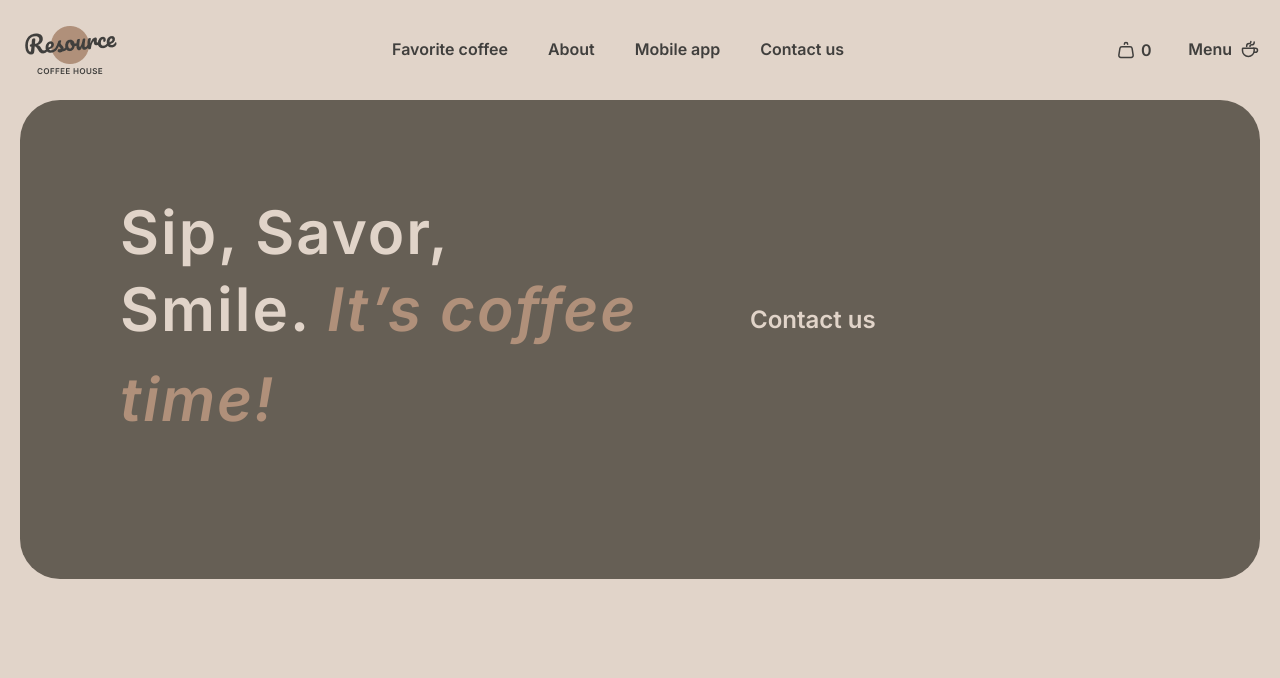
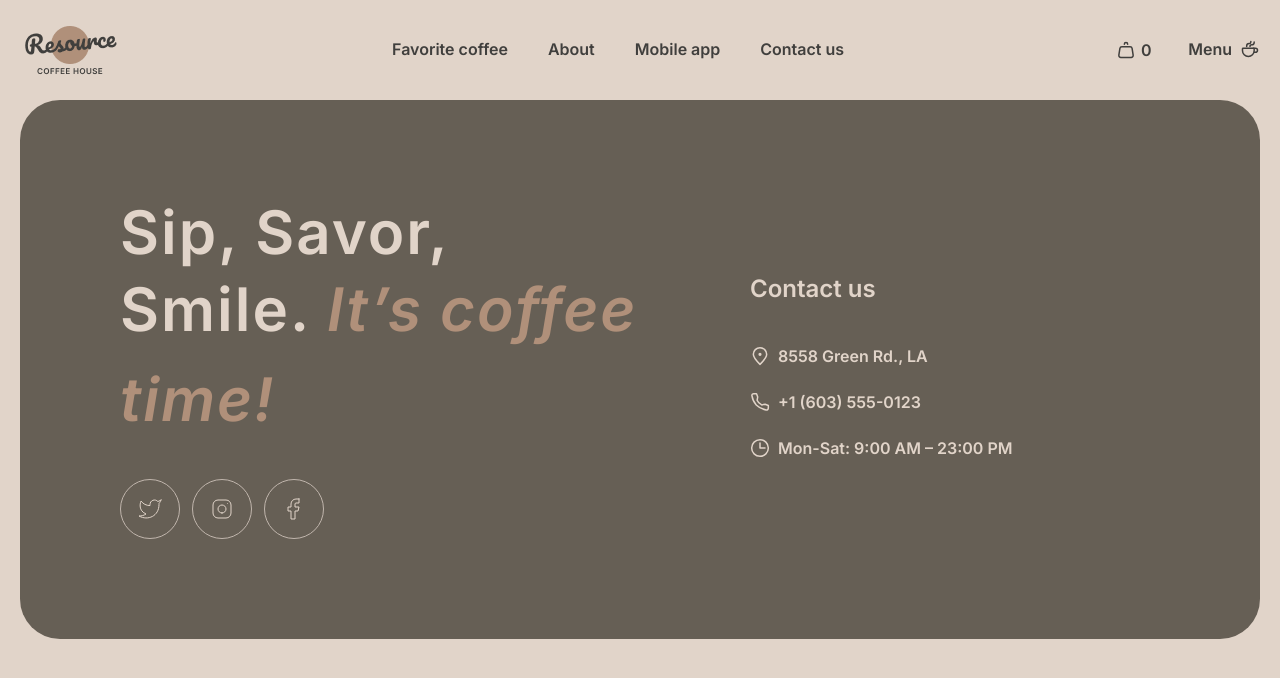
Before and after one commit to Baxromxoja16/coffee-house, an Angular app: page / in a window 1280 px wide. Shown: the top 678 px of the page. Built offline with nearby package versions, Linux system fonts and the light colour scheme.

Commit message:
feat: add button social and contact link components

```diff
--- /dev/null
+++ b/src/app/components/button-social/button-social.css
@@ -0,0 +1,28 @@
+.social-button {
+    display: flex;
+    align-items: center;
+    justify-content: center;
+    padding: 18px;
+    border-radius: 100px;
+    cursor: pointer;
+    line-height: 150%;
+    letter-spacing: 0;
+    font-size: 16px;
+    font-weight: 600;
+    width: 60px;
+    height: 60px;
+
+    background: transparent;
+    border: 1px solid var(--boder-ligtht);
+
+    transition: ease-in-out 0.3s;
+}
+
+.social-button:hover {
+    background: var(--body);
+    border: 1px solid var(--body);
+}
+.social-button:hover svg path {
+    stroke: var(--dark) !important;
+    transition: 0.3s;
+}
--- /dev/null
+++ b/src/app/components/button-social/button-social.html
@@ -0,0 +1,3 @@
+<div class="social-button">
+    <ng-content select="span"></ng-content>
+</div>
--- /dev/null
+++ b/src/app/components/contact-link/contact-link.css
@@ -0,0 +1,30 @@
+.contact-link {
+    letter-spacing: 0;
+    font-size: 16px;
+    font-weight: 600;
+    color: var(--light);
+    text-decoration: none;
+    display: inline-block;
+    position: relative;
+}
+
+.contact-link::after {
+    content: "";
+    display: block;
+    height: 2px;
+    width: 100%;
+    background: var(--light);
+    opacity: 0;
+    margin-top: 4px;
+    transition: opacity 0.3s ease-in-out;
+}
+
+.contact-link:hover::after {
+    opacity: 1;
+}
+
+.contact-content {
+    display: flex;
+    align-items: center;
+    gap: 8px;
+}
--- /dev/null
+++ b/src/app/components/contact-link/contact-link.html
@@ -0,0 +1,6 @@
+<a href="#!" class="contact-link">
+    <div class="contact-content">
+        <ng-content select="svg"></ng-content>
+        <ng-content select="span"></ng-content>
+    </div>
+</a>
--- a/src/app/components/footer/footer.html
+++ b/src/app/components/footer/footer.html
@@ -4,64 +4,85 @@
             <div class="footer-social">
                 <h2 class="main-title">Sip, Savor, Smile. <span>It’s coffee time!</span></h2>
                 <div class="social">
-                    <!-- <button-social>
-                        <span slot="icon" class="center">
-                            <svg width="24" height="24"  viewBox="0 0 24 24" fill="none" xmlns="http://www.w3.org/2000/svg">
-                                <path d="M23 3.01006C23 3.01006 20.9821 4.20217 19.86 4.54006C19.2577 3.84757 18.4573 3.35675 17.567 3.13398C16.6767 2.91122 15.7395 2.96725 14.8821 3.29451C14.0247 3.62177 13.2884 4.20446 12.773 4.96377C12.2575 5.72309 11.9877 6.62239 12 7.54006V8.54006C10.2426 8.58562 8.50127 8.19587 6.93101 7.4055C5.36074 6.61513 4.01032 5.44869 3 4.01006C3 4.01006 -1 13.0101 8 17.0101C5.94053 18.408 3.48716 19.109 1 19.0101C10 24.0101 21 19.0101 21 7.51006C20.9991 7.23151 20.9723 6.95365 20.92 6.68006C21.9406 5.67355 23 3.01006 23 3.01006Z" stroke="#E1D4C9" stroke-linecap="round" stroke-linejoin="round"/>
+                    <app-button-social>
+                        <span class="center">
+                            <svg width="24" height="24" viewBox="0 0 24 24" fill="none"
+                                xmlns="http://www.w3.org/2000/svg">
+                                <path
+                                    d="M23 3.01006C23 3.01006 20.9821 4.20217 19.86 4.54006C19.2577 3.84757 18.4573 3.35675 17.567 3.13398C16.6767 2.91122 15.7395 2.96725 14.8821 3.29451C14.0247 3.62177 13.2884 4.20446 12.773 4.96377C12.2575 5.72309 11.9877 6.62239 12 7.54006V8.54006C10.2426 8.58562 8.50127 8.19587 6.93101 7.4055C5.36074 6.61513 4.01032 5.44869 3 4.01006C3 4.01006 -1 13.0101 8 17.0101C5.94053 18.408 3.48716 19.109 1 19.0101C10 24.0101 21 19.0101 21 7.51006C20.9991 7.23151 20.9723 6.95365 20.92 6.68006C21.9406 5.67355 23 3.01006 23 3.01006Z"
+                                    stroke="#E1D4C9" stroke-linecap="round" stroke-linejoin="round" />
                             </svg>
                         </span>
-                    </button-social>
-                    <button-social>
-                        <span slot="icon" class="center">
-                            <svg width="24" height="24" viewBox="0 0 24 24" fill="none" xmlns="http://www.w3.org/2000/svg">
-                                <path d="M12 16C14.2091 16 16 14.2091 16 12C16 9.79086 14.2091 8 12 8C9.79086 8 8 9.79086 8 12C8 14.2091 9.79086 16 12 16Z" stroke="#E1D4C9" stroke-linecap="round" stroke-linejoin="round"/>
-                                <path d="M3 16V8C3 5.23858 5.23858 3 8 3H16C18.7614 3 21 5.23858 21 8V16C21 18.7614 18.7614 21 16 21H8C5.23858 21 3 18.7614 3 16Z" stroke="#E1D4C9"/>
-                                <path d="M17.5 6.51L17.51 6.49889" stroke="#E1D4C9" stroke-linecap="round" stroke-linejoin="round"/>
+                    </app-button-social>
+                    <app-button-social>
+                        <span class="center">
+                            <svg width="24" height="24" viewBox="0 0 24 24" fill="none"
+                                xmlns="http://www.w3.org/2000/svg">
+                                <path
+                                    d="M12 16C14.2091 16 16 14.2091 16 12C16 9.79086 14.2091 8 12 8C9.79086 8 8 9.79086 8 12C8 14.2091 9.79086 16 12 16Z"
+                                    stroke="#E1D4C9" stroke-linecap="round" stroke-linejoin="round" />
+                                <path
+                                    d="M3 16V8C3 5.23858 5.23858 3 8 3H16C18.7614 3 21 5.23858 21 8V16C21 18.7614 18.7614 21 16 21H8C5.23858 21 3 18.7614 3 16Z"
+                                    stroke="#E1D4C9" />
+                                <path d="M17.5 6.51L17.51 6.49889" stroke="#E1D4C9" stroke-linecap="round"
+                                    stroke-linejoin="round" />
                             </svg>
                         </span>
-                    </button-social>
-                    <button-social>
-                        <span slot="icon" class="center">
-                            <svg width="24" height="24" viewBox="0 0 24 24" fill="none" xmlns="http://www.w3.org/2000/svg">
-                                <path d="M17 2H14C12.6739 2 11.4021 2.52678 10.4645 3.46447C9.52678 4.40215 9 5.67392 9 7V10H6V14H9V22H13V14H16L17 10H13V7C13 6.73478 13.1054 6.48043 13.2929 6.29289C13.4804 6.10536 13.7348 6 14 6H17V2Z" stroke="#E1D4C9" stroke-linecap="round" stroke-linejoin="round"/>
+                    </app-button-social>
+                    <app-button-social>
+                        <span class="center">
+                            <svg width="24" height="24" viewBox="0 0 24 24" fill="none"
+                                xmlns="http://www.w3.org/2000/svg">
+                                <path
+                                    d="M17 2H14C12.6739 2 11.4021 2.52678 10.4645 3.46447C9.52678 4.40215 9 5.67392 9 7V10H6V14H9V22H13V14H16L17 10H13V7C13 6.73478 13.1054 6.48043 13.2929 6.29289C13.4804 6.10536 13.7348 6 14 6H17V2Z"
+                                    stroke="#E1D4C9" stroke-linecap="round" stroke-linejoin="round" />
                             </svg>
                         </span>
-                    </button-social> -->
+                    </app-button-social>
                 </div>
             </div>
             <div class="footer-contact">
                 <h3 class="contact-title">Contact us</h3>
 
                 <div class="contact-links">
-                    <!-- <contact-link>
-                        <svg width="20" height="20" slot="icon" viewBox="0 0 20 20" fill="none" xmlns="http://www.w3.org/2000/svg">
-                            <path d="M16.6663 8.33329C16.6663 12.0152 9.99967 18.3333 9.99967 18.3333C9.99967 18.3333 3.33301 12.0152 3.33301 8.33329C3.33301 4.65139 6.31778 1.66663 9.99967 1.66663C13.6816 1.66663 16.6663 4.65139 16.6663 8.33329Z" stroke="#E1D4C9" stroke-width="1.5"/>
-                            <path d="M10.0003 9.16667C10.4606 9.16667 10.8337 8.79357 10.8337 8.33333C10.8337 7.8731 10.4606 7.5 10.0003 7.5C9.54009 7.5 9.16699 7.8731 9.16699 8.33333C9.16699 8.79357 9.54009 9.16667 10.0003 9.16667Z" fill="#E1D4C9" stroke="#E1D4C9" stroke-width="1.5" stroke-linecap="round" stroke-linejoin="round"/>
-                            </svg>
-
-
-                        <span slot="text">8558 Green Rd.,  LA</span>
-                    </contact-link>
-                    <contact-link>
-                        <svg width="20" slot="icon" height="20" viewBox="0 0 20 20" fill="none" xmlns="http://www.w3.org/2000/svg">
-                            <path d="M15.0984 12.2516L11.6665 12.9166C9.34845 11.7531 7.91654 10.4166 7.08321 8.33329L7.72483 4.89154L6.51197 1.66663L3.72946 1.66663C2.60191 1.66663 1.71466 2.59958 1.90108 3.71161C2.29888 6.08454 3.37231 10.0391 6.24987 12.9166C9.27338 15.9401 13.5661 17.3318 16.1378 17.9288C17.299 18.1983 18.3332 17.2908 18.3332 16.0988L18.3332 13.4843L15.0984 12.2516Z" stroke="#E1D4C9" stroke-width="1.5" stroke-linecap="round" stroke-linejoin="round"/>
+                    <app-contact-link>
+                        <svg width="20" height="20" viewBox="0 0 20 20" fill="none" xmlns="http://www.w3.org/2000/svg">
+                            <path
+                                d="M16.6663 8.33329C16.6663 12.0152 9.99967 18.3333 9.99967 18.3333C9.99967 18.3333 3.33301 12.0152 3.33301 8.33329C3.33301 4.65139 6.31778 1.66663 9.99967 1.66663C13.6816 1.66663 16.6663 4.65139 16.6663 8.33329Z"
+                                stroke="#E1D4C9" stroke-width="1.5" />
+                            <path
+                                d="M10.0003 9.16667C10.4606 9.16667 10.8337 8.79357 10.8337 8.33333C10.8337 7.8731 10.4606 7.5 10.0003 7.5C9.54009 7.5 9.16699 7.8731 9.16699 8.33333C9.16699 8.79357 9.54009 9.16667 10.0003 9.16667Z"
+                                fill="#E1D4C9" stroke="#E1D4C9" stroke-width="1.5" stroke-linecap="round"
+                                stroke-linejoin="round" />
                         </svg>
-                        <span slot="text">+1 (603) 555-0123</span>
-                    </contact-link>
-                    <contact-link>
-                        <svg width="20" height="20" slot="icon" viewBox="0 0 20 20" fill="none" xmlns="http://www.w3.org/2000/svg">
+                        <span>8558 Green Rd., LA</span>
+                    </app-contact-link>
+                    <app-contact-link>
+                        <svg width="20" height="20" viewBox="0 0 20 20" fill="none" xmlns="http://www.w3.org/2000/svg">
+                            <path
+                                d="M15.0984 12.2516L11.6665 12.9166C9.34845 11.7531 7.91654 10.4166 7.08321 8.33329L7.72483 4.89154L6.51197 1.66663L3.72946 1.66663C2.60191 1.66663 1.71466 2.59958 1.90108 3.71161C2.29888 6.08454 3.37231 10.0391 6.24987 12.9166C9.27338 15.9401 13.5661 17.3318 16.1378 17.9288C17.299 18.1983 18.3332 17.2908 18.3332 16.0988L18.3332 13.4843L15.0984 12.2516Z"
+                                stroke="#E1D4C9" stroke-width="1.5" stroke-linecap="round" stroke-linejoin="round" />
+                        </svg>
+                        <span>+1 (603) 555-0123</span>
+                    </app-contact-link>
+                    <app-contact-link>
+                        <svg width="20" height="20" viewBox="0 0 20 20" fill="none" xmlns="http://www.w3.org/2000/svg">
                             <g clip-path="url(#clip0_217_1736)">
-                            <path d="M10 5L10 10L15 10" stroke="#E1D4C9" stroke-width="1.5" stroke-linecap="round" stroke-linejoin="round"/>
-                            <path d="M10.0003 18.3333C14.6027 18.3333 18.3337 14.6023 18.3337 9.99996C18.3337 5.39759 14.6027 1.66663 10.0003 1.66663C5.39795 1.66663 1.66699 5.39759 1.66699 9.99996C1.66699 14.6023 5.39795 18.3333 10.0003 18.3333Z" stroke="#E1D4C9" stroke-width="1.5" stroke-linecap="round" stroke-linejoin="round"/>
+                                <path d="M10 5L10 10L15 10" stroke="#E1D4C9" stroke-width="1.5" stroke-linecap="round"
+                                    stroke-linejoin="round" />
+                                <path
+                                    d="M10.0003 18.3333C14.6027 18.3333 18.3337 14.6023 18.3337 9.99996C18.3337 5.39759 14.6027 1.66663 10.0003 1.66663C5.39795 1.66663 1.66699 5.39759 1.66699 9.99996C1.66699 14.6023 5.39795 18.3333 10.0003 18.3333Z"
+                                    stroke="#E1D4C9" stroke-width="1.5" stroke-linecap="round"
+                                    stroke-linejoin="round" />
                             </g>
                             <defs>
-                            <clipPath id="clip0_217_1736">
-                            <rect width="20" height="20" fill="white"/>
-                            </clipPath>
+                                <clipPath id="clip0_217_1736">
+                                    <rect width="20" height="20" fill="white" />
+                                </clipPath>
                             </defs>
-                            </svg>
-                        <span slot="text">Mon-Sat: 9:00 AM – 23:00 PM</span>
-                    </contact-link> -->
+                        </svg>
+                        <span>Mon-Sat: 9:00 AM – 23:00 PM</span>
+                    </app-contact-link>
                 </div>
             </div>
         </div>
--- a/src/app/components/footer/footer.ts
+++ b/src/app/components/footer/footer.ts
@@ -1,8 +1,10 @@
 import { Component } from '@angular/core';
+import { ButtonSocial } from "../button-social/button-social";
+import { ContactLink } from "../contact-link/contact-link";
 
 @Component({
   selector: 'app-footer',
-  imports: [],
+  imports: [ButtonSocial, ContactLink],
   templateUrl: './footer.html',
   styleUrl: './footer.css',
 })
```
Also changed, not shown: src/app/components/button-social/button-social.ts (added, +11 -0 lines), src/app/components/contact-link/contact-link.ts (added, +11 -0 lines), 2 other files (tests, documents, lock files or other folders).
